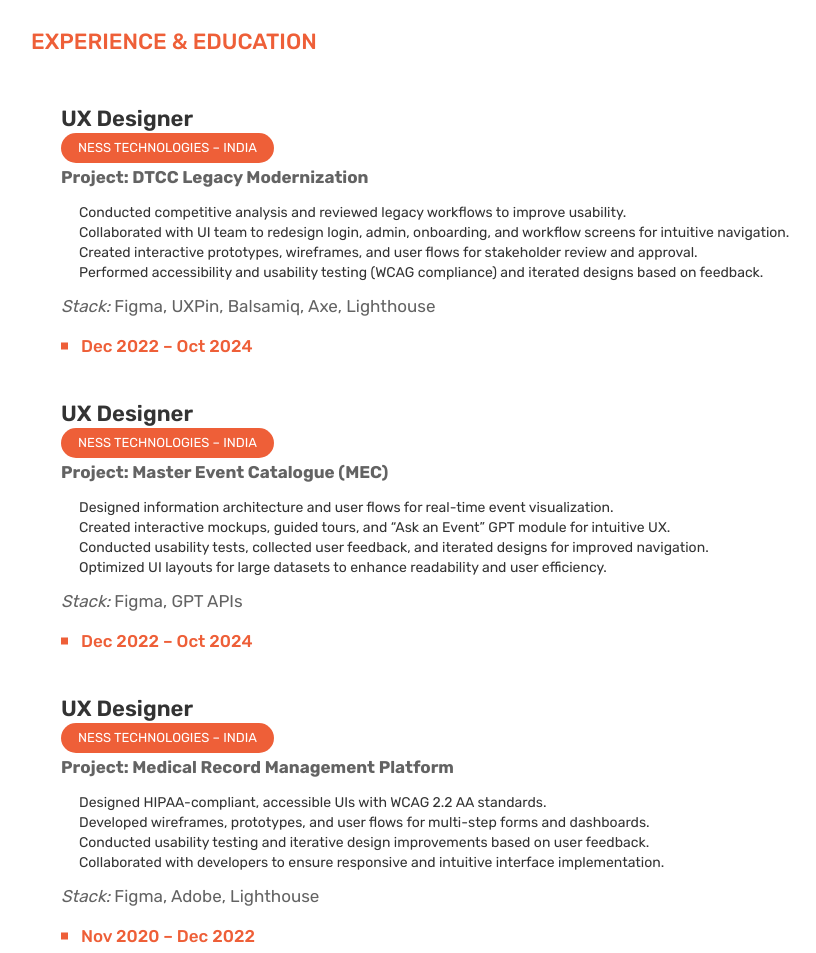
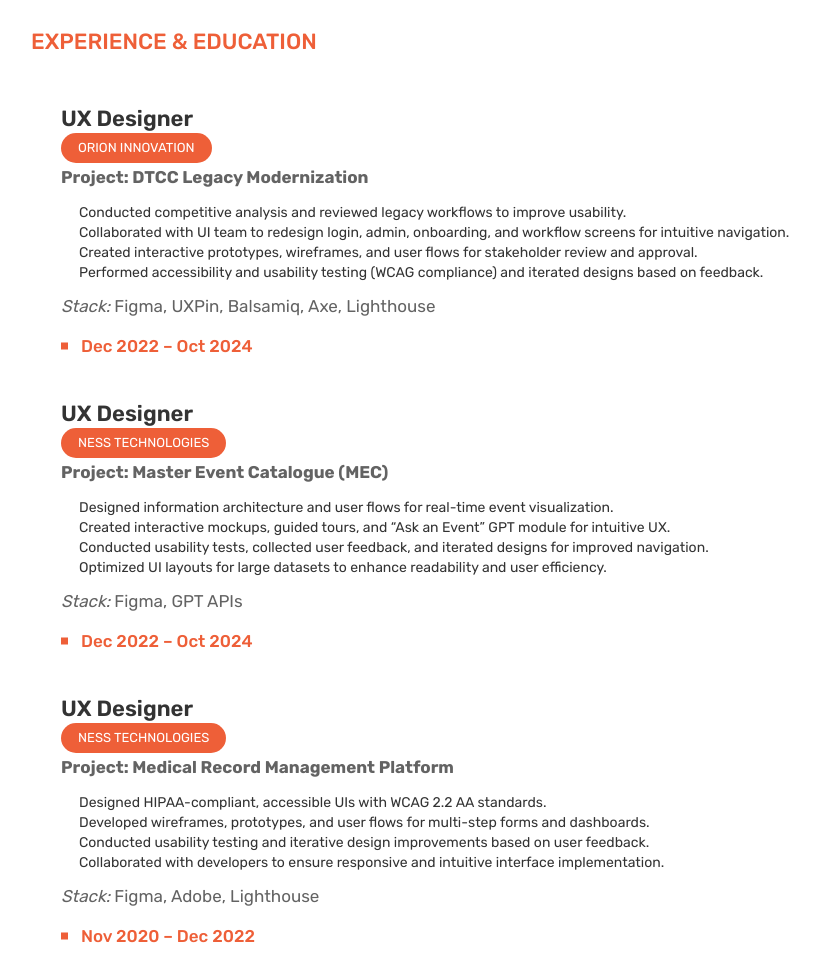
Before and after one commit to vasnimartin/vasnimartin.github.io, a plain HTML site: page index.html in a window 1280 px wide. Shown: the part 2680-3633 px from the top of the page, without its empty margins (24-840 px from the left). Drawn offline with Linux system fonts and the light colour scheme.

Commit message:
Signed-off-by: martintinku007 <martintinku2022@gmail.com>

```diff
--- a/index.html
+++ b/index.html
@@ -394,7 +394,7 @@ Provide guidance on UX strategies, interaction design, user research, and workfl
         <div class="resume__items">
   <div class="resume__content">
     <h3 class="resume__content--title">UX Designer</h3>
-    <span class="resume__content--subtitle">Ness Technologies – India</span>
+    <span class="resume__content--subtitle">Orion Innovation</span>
     <p><strong>Project: DTCC Legacy Modernization</strong></p>
     <ul>
       <li>Conducted competitive analysis and reviewed legacy workflows to improve usability.</li>
@@ -411,7 +411,7 @@ Provide guidance on UX strategies, interaction design, user research, and workfl
            <div class="resume__items">
   <div class="resume__content">
     <h3 class="resume__content--title">UX Designer</h3>
-    <span class="resume__content--subtitle">Ness Technologies – India</span>
+    <span class="resume__content--subtitle">Ness Technologies</span>
     <p><strong>Project: Master Event Catalogue (MEC)</strong></p>
     <ul>
       <li>Designed information architecture and user flows for real-time event visualization.</li>
@@ -427,7 +427,7 @@ Provide guidance on UX strategies, interaction design, user research, and workfl
 <div class="resume__items">
   <div class="resume__content">
     <h3 class="resume__content--title">UX Designer</h3>
-    <span class="resume__content--subtitle">Ness Technologies – India</span>
+    <span class="resume__content--subtitle">Ness Technologies</span>
     <p><strong>Project: Medical Record Management Platform</strong></p>
     <ul>
       <li>Designed HIPAA-compliant, accessible UIs with WCAG 2.2 AA standards.</li>
```
